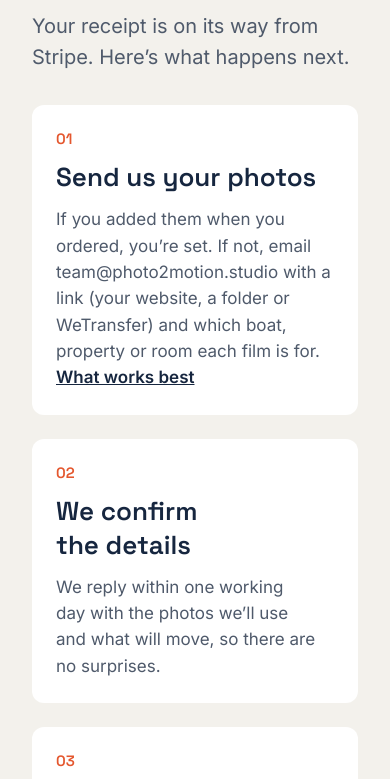
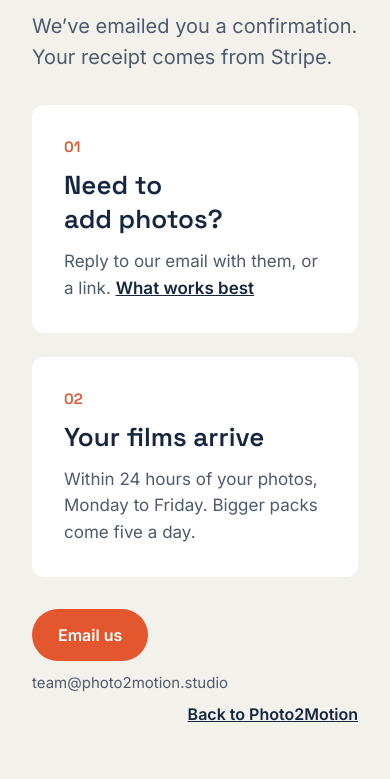
Before and after one commit to Not-Bad-Studio/photo2motion, a plain HTML site: page thanks.html in a window 390 px wide. Shown: the part 292-1071 px from the top of the page. Drawn offline with Linux system fonts and the light colour scheme.

Commit message:
Thank-you page: two short steps that match the order email
'We've emailed you a confirmation. Your receipt comes from Stripe.' Then 'Need
to add photos? Reply to our email with them, or a link.' and 'Your films
arrive'. Gone: 'if you added them... if not' (photos are required at checkout
now) and the 'what will move' step. Cards on an auto-fit grid so they stack on
phones. Built from motion-demos THANKS_MAIN in build_p2m_home.py.

Co-Authored-By: Claude Opus 5.5 <noreply@anthropic.com>

```diff
--- a/thanks.html
+++ b/thanks.html
@@ -886,27 +886,22 @@ header.p2m-navy .nav-l > a:hover, header.p2m-navy .nav-r > a:not([style*="#E4572
 <div style="display: flex; flex-direction: column; gap: 18px; max-width: 720px">
 <p style="margin: 0; font-size: 13px; letter-spacing: 0.16em; text-transform: uppercase; color: #E4572E; font-weight: 600">Payment received</p>
 <h1 style="margin: 0; font-family: 'Space Grotesk', sans-serif; font-size: 64px; font-weight: 600; letter-spacing: -0.035em; line-height: 1.02">Thank you. Your films are booked in.</h1>
-<p style="margin: 0; font-size: 20px; line-height: 1.55; color: #4F5A6B">Your receipt is on its way from Stripe. Here’s what happens next.</p>
+<p style="margin: 0; font-size: 20px; line-height: 1.55; color: #4F5A6B">We’ve emailed you a confirmation. Your receipt comes from Stripe.</p>
 </div>
-<div style="display: grid; grid-template-columns: repeat(3, 1fr); gap: 24px">
+<div style="display: grid; grid-template-columns: repeat(auto-fit, minmax(min(320px, 100%), 1fr)); gap: 24px; max-width: 880px">
 <div style="display: flex; flex-direction: column; gap: 12px; background: #FFFFFF; border-radius: 12px; padding: 32px">
 <span style="font-family: 'Space Grotesk', sans-serif; font-size: 15px; font-weight: 600; color: #E4572E">01</span>
-<h2 style="margin: 0; font-family: 'Space Grotesk', sans-serif; font-size: 26px; font-weight: 600">Send us your photos</h2>
-<p style="margin: 0; font-size: 17px; line-height: 1.55; color: #4F5A6B">If you added them when you ordered, you’re set. If not, email team@photo2motion.studio with a link (your website, a folder or WeTransfer) and which boat, property or room each film is for. <a href="/#what-works" style="color: #16263F; font-weight: 600">What works best</a></p>
+<h2 style="margin: 0; font-family: 'Space Grotesk', sans-serif; font-size: 26px; font-weight: 600">Need to add photos?</h2>
+<p style="margin: 0; font-size: 17px; line-height: 1.55; color: #4F5A6B">Reply to our email with them, or a link. <a href="/#what-works" style="color: #16263F; font-weight: 600">What works best</a></p>
 </div>
 <div style="display: flex; flex-direction: column; gap: 12px; background: #FFFFFF; border-radius: 12px; padding: 32px">
 <span style="font-family: 'Space Grotesk', sans-serif; font-size: 15px; font-weight: 600; color: #E4572E">02</span>
-<h2 style="margin: 0; font-family: 'Space Grotesk', sans-serif; font-size: 26px; font-weight: 600">We confirm the details</h2>
-<p style="margin: 0; font-size: 17px; line-height: 1.55; color: #4F5A6B">We reply within one working day with the photos we’ll use and what will move, so there are no surprises.</p>
-</div>
-<div style="display: flex; flex-direction: column; gap: 12px; background: #FFFFFF; border-radius: 12px; padding: 32px">
-<span style="font-family: 'Space Grotesk', sans-serif; font-size: 15px; font-weight: 600; color: #E4572E">03</span>
 <h2 style="margin: 0; font-family: 'Space Grotesk', sans-serif; font-size: 26px; font-weight: 600">Your films arrive</h2>
-<p style="margin: 0; font-size: 17px; line-height: 1.55; color: #4F5A6B">Within 24 hours of your photos, Monday to Friday, in 16:9 for your website, listings and ads. Bigger packs arrive five a day, with any add-ons you chose.</p>
+<p style="margin: 0; font-size: 17px; line-height: 1.55; color: #4F5A6B">Within 24 hours of your photos, Monday to Friday. Bigger packs come five a day.</p>
 </div>
 </div>
 <div style="display: flex; flex-wrap: wrap; align-items: center; gap: 12px 20px">
-<a href="mailto:team@photo2motion.studio?subject=Photos%20for%20my%20films" style="display: inline-flex; align-items: center; height: 52px; padding: 0 26px; border-radius: 26px; background: #E4572E; color: #FFFFFF; font-weight: 600; text-decoration: none">Email your photos</a>
+<a href="mailto:team@photo2motion.studio?subject=My%20order" style="display: inline-flex; align-items: center; height: 52px; padding: 0 26px; border-radius: 26px; background: #E4572E; color: #FFFFFF; font-weight: 600; text-decoration: none">Email us</a>
 <span style="font-size: 15px; color: #4F5A6B">team@photo2motion.studio</span>
 <a href="/" style="margin-left: auto; font-weight: 600; color: #16263F">Back to Photo2Motion</a>
 </div>
```
